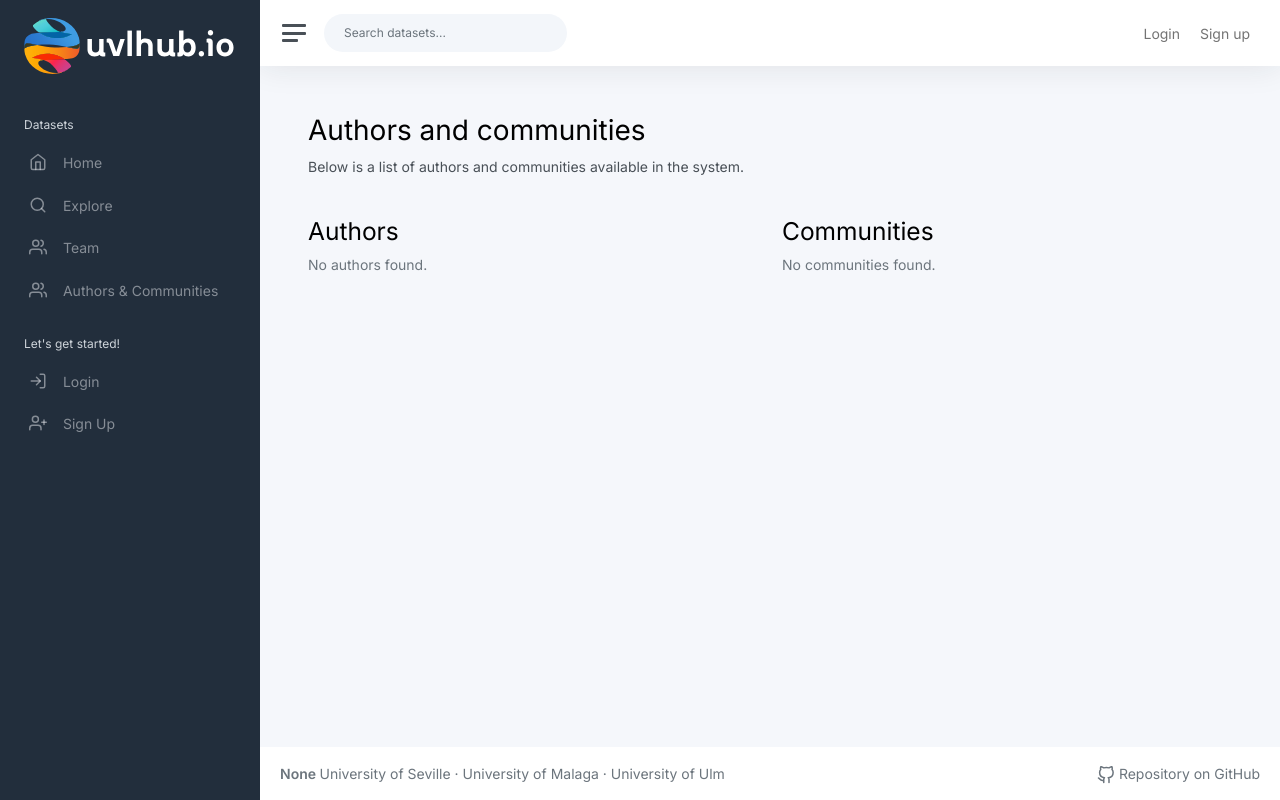
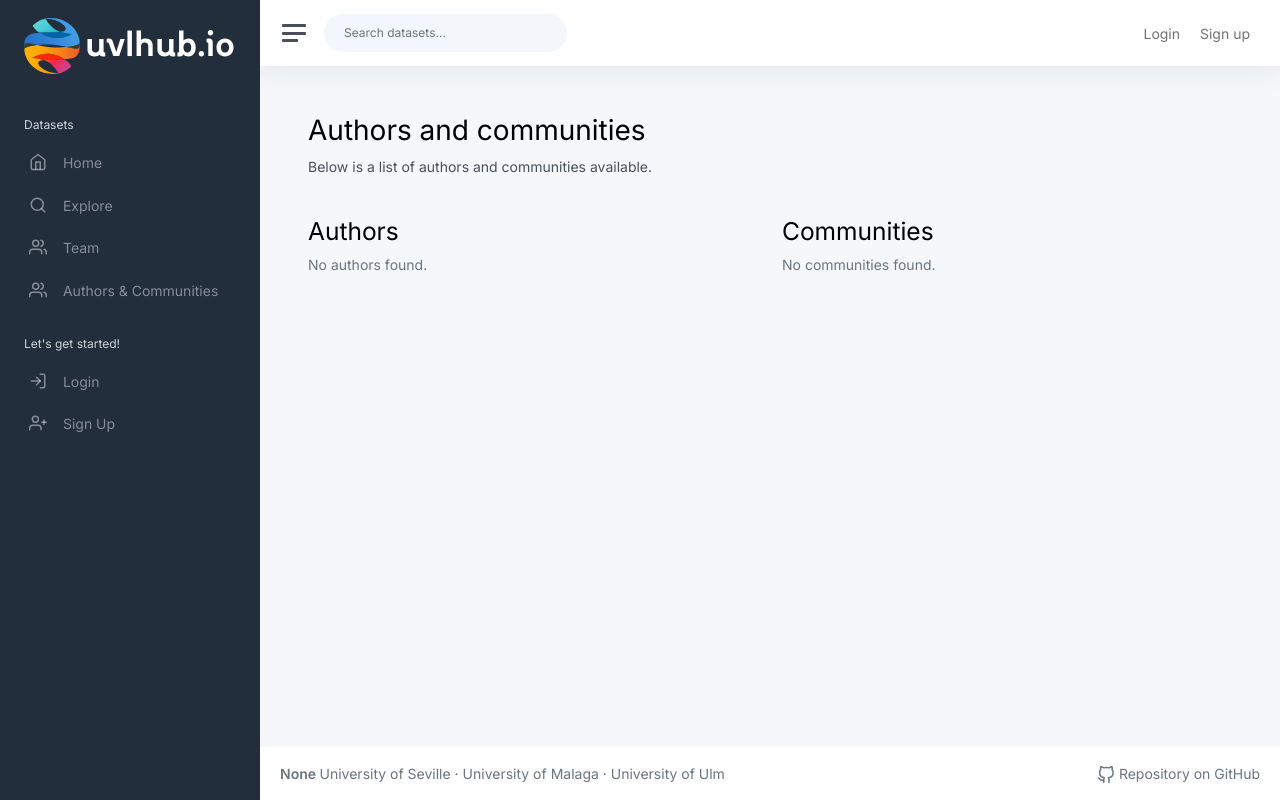
Before and after one commit to EGCRubik/rubik-hub, a Flask app: page /authors-and-communities in a window 1280 px wide. Run offline with Flask 3, Linux system fonts and the light colour scheme; data that the repository does not hold is empty; parts of the project's set-up code (start-up, migrations or seed data) failed here and were passed over; some libraries are stand-ins or nearby versions.

Commit message:
feat: correct format in conventional commit

```diff
--- a/app/modules/authorsCommunities/templates/authorsCommunities/index.html
+++ b/app/modules/authorsCommunities/templates/authorsCommunities/index.html
@@ -6,7 +6,7 @@
 <div class="row">
     <div class="col-12">
         <h1>Authors and communities</h1>
-        <p>Below is a list of authors and communities available in the system.</p>
+        <p>Below is a list of authors and communities available.</p>
     </div>
 </div>
 
```
Also changed, not shown: 2 other files.
